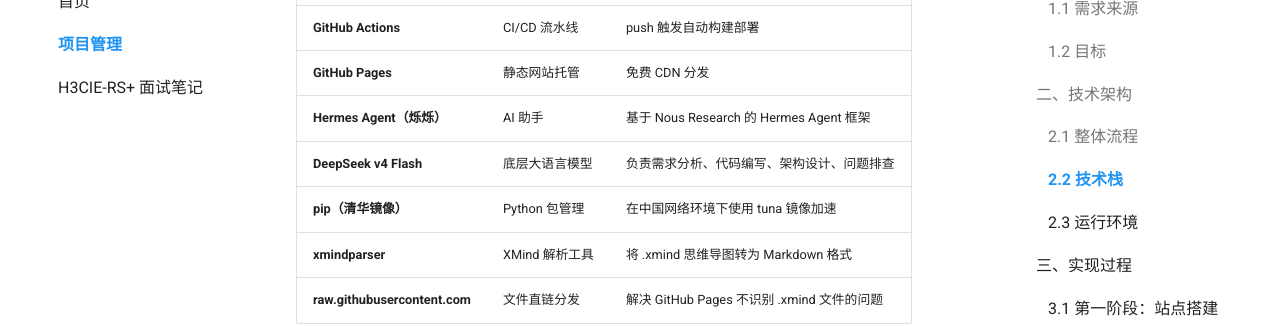
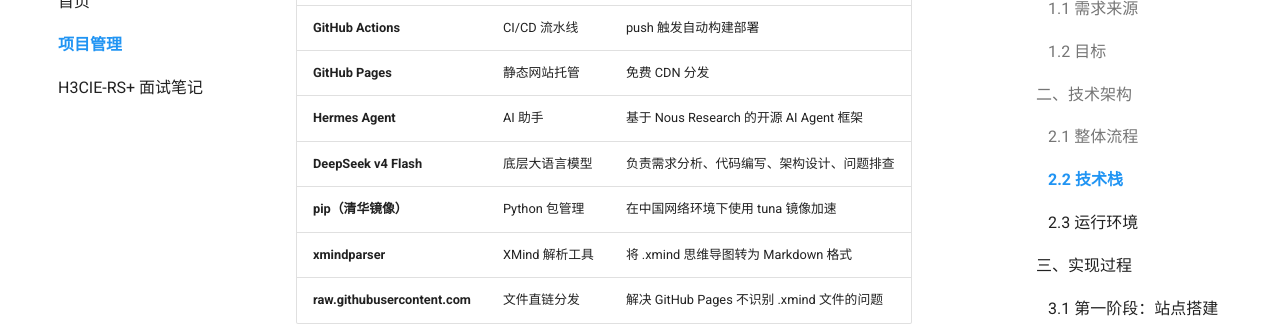
Before and after one commit to youngliang0311-ops/knowledge-base, an MkDocs documentation site: the page built from docs/project-management.md, in a window 1280 px wide and 900 px high, scrolled down 1326 px. Shown: the part 150-476 px from the top of the window. Built offline with MkDocs 1.6.1 and Material for MkDocs 9.7.7, drawn with Linux system fonts in a browser that asks for light colours; some of the changed text lies outside the part shown.

Commit message:
🔒 移除项目管理文档中的个人隐私信息

```diff
--- a/docs/project-management.md
+++ b/docs/project-management.md
@@ -54,7 +54,7 @@
 | **GitHub** | 代码托管 | 免费公开仓库 |
 | **GitHub Actions** | CI/CD 流水线 | push 触发自动构建部署 |
 | **GitHub Pages** | 静态网站托管 | 免费 CDN 分发 |
-| **Hermes Agent（烁烁）** | AI 助手 | 基于 Nous Research 的 Hermes Agent 框架 |
+| **Hermes Agent** | AI 助手 | 基于 Nous Research 的开源 AI Agent 框架 |
 | **DeepSeek v4 Flash** | 底层大语言模型 | 负责需求分析、代码编写、架构设计、问题排查 |
 | **pip（清华镜像）** | Python 包管理 | 在中国网络环境下使用 tuna 镜像加速 |
 | **xmindparser** | XMind 解析工具 | 将 .xmind 思维导图转为 Markdown 格式 |
@@ -127,7 +127,7 @@
 ### 5.1 添加新笔记
 
 1. 将 XMind 文件放入本地 `xmind/` 目录下
-2. 通知烁烁（Hermes Agent），它会：
+2. 通知 Hermes Agent，它会：
    - 将 XMind 转换为 Markdown 或直接归档原始文件
    - 更新站点导航
    - 推送到 GitHub 自动部署
@@ -164,7 +164,7 @@
 
 ## 七、关于本项目中的 AI 助手
 
-本项目在构建过程中，由 **Hermes Agent（烁烁）** 作为 AI 编程助手全程参与。
+本项目在构建过程中，由 **Hermes Agent** 作为 AI 编程助手全程参与。
 
 - **框架：** Hermes Agent（由 Nous Research 开发的开源 AI Agent 框架）
 - **模型：** DeepSeek v4 Flash（底层大语言模型）
```
Also changed, not shown: other parts of docs/project-management.md (+2 -2 lines).
